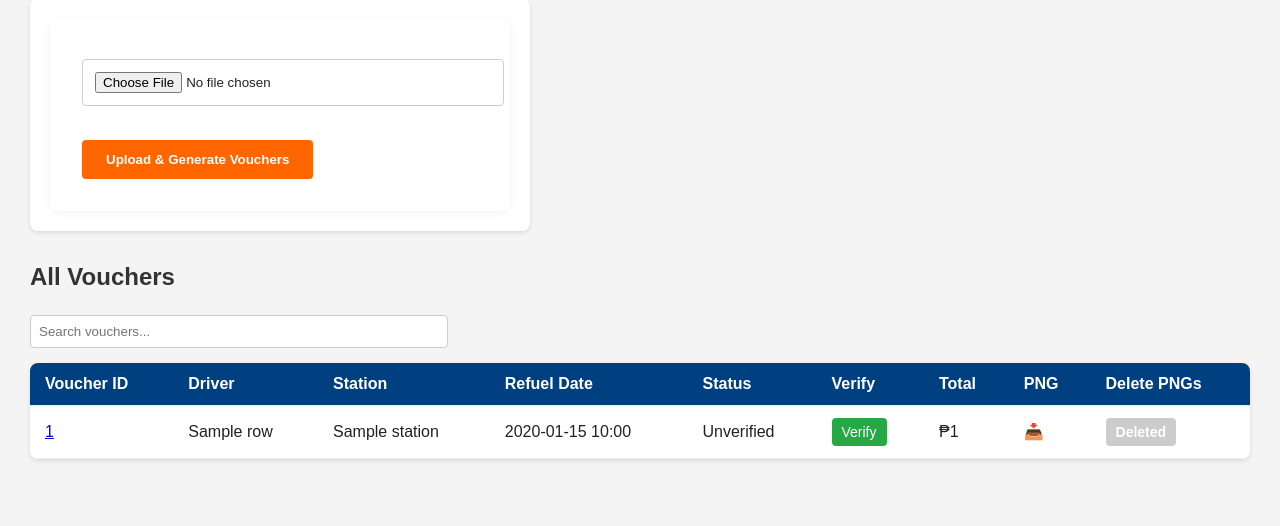
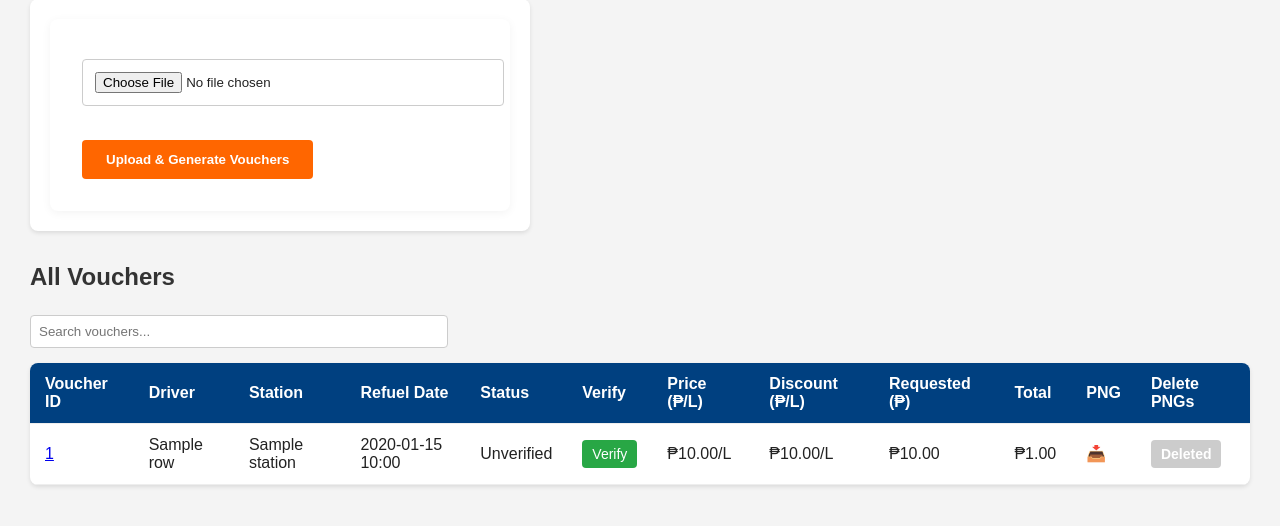
Before and after one commit to kayacohen/unifleet-v2-webapp, a Flask app: template templates/form.html in a window 1280 px wide. Shown: the part 186-712 px from the top of the page. Run offline with Flask 3, Linux system fonts and the light colour scheme; the template is opened without the code that fills it: most values are stand-ins (such as "Sample title", 1, 10 or a date in 2020).

Commit message:
Change #3C/#3D: pricing columns on /form + compute & persist totals on Verify (snapshots first, live fallback)

```diff
--- a/main.py
+++ b/main.py
@@ -251,14 +251,101 @@ def ops_set_status(voucher_id, new_status):
     if new_status == 'Redeemed':
         ts = datetime.now().isoformat(timespec='seconds')
         repo.set_status(voucher_id, 'Redeemed', ts)
+
+
     elif new_status == 'Unredeemed':
-        # Approval step: first generate assets, then mark approved
+        # Approval step: first generate assets, then compute & persist math, then mark approved
         try:
             generate_assets_for_row(row)
         except Exception as gen_err:
             append_audit("ops_generate_assets_error", voucher_id, prev, new_status, str(gen_err))
             return f"<h2>Failed to generate voucher assets: {gen_err}</h2>", 500
+
+        # ---- Compute figures using snapshots (fallback to live) ----
+        from datetime import datetime as _dt
+
+        station_name = (row.get("station") or "").strip()
+        try:
+            amount = float(row.get("requested_amount_php") or 0)
+        except Exception:
+            amount = 0.0
+
+        # Prefer booking-time snapshots
+        try:
+            snap_price = float(row.get("price_snapshot_php_per_liter") or 0)
+        except Exception:
+            snap_price = 0.0
+        try:
+            snap_disc = float(row.get("discount_snapshot_php_per_liter") or 0)
+        except Exception:
+            snap_disc = 0.0
+
+        price_updated_at = int(row.get("price_snapshot_updated_at") or 0) if str(row.get("price_snapshot_updated_at") or "").isdigit() else 0
+        disc_captured_at = int(row.get("discount_snapshot_captured_at") or 0) if str(row.get("discount_snapshot_captured_at") or "").isdigit() else 0
+
+        # Fallbacks to current live values if snapshot missing/zero
+        price = snap_price
+        if price <= 0:
+            # Look up by station name in price_store
+            match = None
+            for s in price_store.list_stations():
+                if (s.get("name") or "").strip().lower() == station_name.lower():
+                    match = s
+                    break
+            price = float(match.get("price_php_per_liter") or 0) if match else 0.0
+            price_updated_at = int(match.get("updated_at") or 0) if match else 0
+
+        dpl = snap_disc
+        if dpl < 0:
+            dpl = 0.0
+        if dpl == 0.0:
+            # Pull current configured discount for station (ok if 0)
+            try:
+                dpl_live = discount_store.get(station_name)
+                if dpl_live is not None:
+                    dpl = float(dpl_live)
+            except Exception:
+                pass
+            if not disc_captured_at:
+                disc_captured_at = int(_dt.now().timestamp())
+
+        # ---- Do the math (guard against zero price) ----
+        if amount > 0 and price > 0:
+            liters_requested = round(amount / price, 2)
+            discount_total = round(liters_requested * dpl, 2)
+            total_dispensed = round(amount + discount_total, 2)
+            liters_dispensed = round(liters_requested + (discount_total / price if price else 0), 2)
+        else:
+            liters_requested = 0.0
+            discount_total = 0.0
+            total_dispensed = amount
+            liters_dispensed = 0.0
+
+        # ---- Persist (repo.update_voucher_fields mirrors *_php to legacy columns) ----
+        repo.update_voucher_fields(voucher_id, {
+            # store the values we actually used
+            "live_price_php_per_liter": price,
+            "discount_per_liter": dpl,
+
+            # keep snapshots if they weren't already stored
+            "price_snapshot_php_per_liter": row.get("price_snapshot_php_per_liter") or price,
+            "price_snapshot_updated_at": row.get("price_snapshot_updated_at") or price_updated_at,
+            "discount_snapshot_php_per_liter": row.get("discount_snapshot_php_per_liter") or dpl,
+            "discount_snapshot_captured_at": row.get("discount_snapshot_captured_at") or disc_captured_at,
+
+            # computed totals
+            "liters_requested": liters_requested,
+            "discount_total_php": discount_total,
+            "total_dispensed_php": total_dispensed,
+            "liters_dispensed": liters_dispensed,
+
+            # bookkeeping
+            "computed_at": _dt.utcnow().strftime("%Y-%m-%d %H:%M:%S"),
+        })
+
+        # finally flip status to Unredeemed
         repo.set_status(voucher_id, 'Unredeemed', "")
+
     else:
         repo.set_status(voucher_id, new_status, "")
 
--- a/templates/form.html
+++ b/templates/form.html
@@ -154,11 +154,17 @@
             <th>Refuel Date</th>
             <th>Status</th>
             <th>Verify</th>
+            <!-- NEW sense-check columns -->
+            <th>Price (₱/L)</th>
+            <th>Discount (₱/L)</th>
+            <th>Requested (₱)</th>
+            <!-- end new -->
             <th>Total</th>
             <th>PNG</th>
             <th>Delete PNGs</th>
           </tr>
         </thead>
+
 
         <tbody>
             {% for row in vouchers %}
@@ -172,7 +178,7 @@
                 </td>
                 <td>{{ row['status'] }}</td>
 
-                <!-- NEW: Verify action -->
+                <!-- NEW: Verify action (unchanged logic) -->
                 <td>
                   {% if row['status'] == 'Unverified' %}
                     <a
@@ -180,13 +186,53 @@
                       href="/ops/voucher/{{ row['voucher_id'] }}/status/Unredeemed?next={{ url_for('form') }}{% if ops_token %}&token={{ ops_token }}{% endif %}">
                       Verify
                     </a>
-
                   {% else %}
                     <span style="color:#777;">—</span>
                   {% endif %}
                 </td>
 
-                <td>₱{{ row['total_dispensed'] }}</td>
+                <!-- NEW sense-check cells -->
+
+                {# Price per liter (prefer snapshot, else live) #}
+                {% set _price = row.get('price_snapshot_php_per_liter') or row.get('live_price_php_per_liter') %}
+                <td style="white-space:nowrap;">
+                  {% if _price not in (None, '', 'nan') %}
+                    ₱{{ '%.2f'|format(_price) }}/L
+                  {% else %}
+                    —
+                  {% endif %}
+                </td>
+
+                {# Discount per liter (prefer snapshot, else live/legacy) #}
+                {% set _disc = row.get('discount_snapshot_php_per_liter') or row.get('discount_per_liter') %}
+                <td style="white-space:nowrap;">
+                  {% if _disc not in (None, '', 'nan') %}
+                    ₱{{ '%.2f'|format(_disc) }}/L
+                  {% else %}
+                    —
+                  {% endif %}
+                </td>
+
+                {# Requested PHP #}
+                {% set _req = row.get('requested_amount_php') %}
+                <td style="white-space:nowrap;">
+                  {% if _req not in (None, '', 'nan') %}
+                    ₱{{ '{:,.2f}'.format(_req|float) }}
+                  {% else %}
+                    —
+                  {% endif %}
+                </td>
+
+                {# Total dispensed (support both legacy and *_php) #}
+                {% set _total = row.get('total_dispensed') or row.get('total_dispensed_php') %}
+                <td style="white-space:nowrap;">
+                  {% if _total not in (None, '', 'nan') %}
+                    ₱{{ '{:,.2f}'.format(_total|float) }}
+                  {% else %}
+                    —
+                  {% endif %}
+                </td>
+
                 <td>
                     <a class="download-icon" href="/static/qr_codes/{{ row['voucher_id'] }}_Official.png" download>📥</a>
                 </td>
```
Lines whose indentation alone changed are shown as unchanged.
